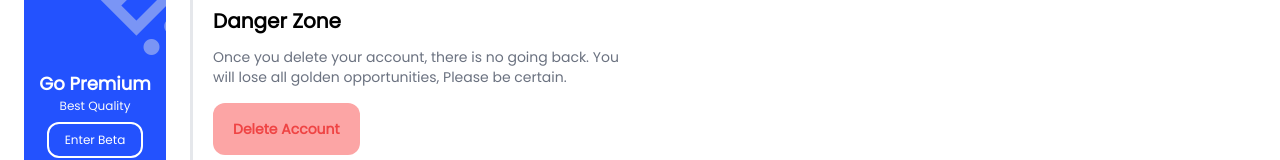
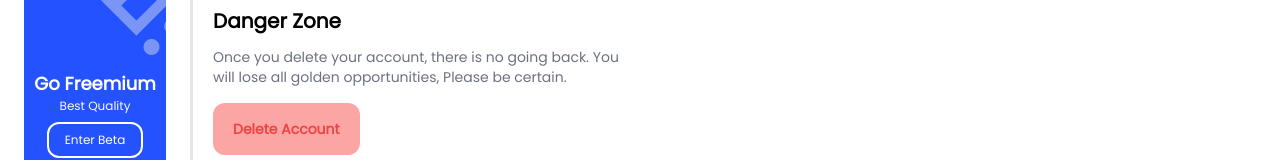
Before and after one commit to Siddhantsingh1230/ShopSpace, a React (Create React App) app: page /settings in a window 1280 px wide. Shown: the part 539-699 px from the top of the page. Built offline with nearby package versions, Linux system fonts and the light colour scheme.

Commit message:
fixed styles

```diff
--- a/src/pages/Settings.jsx
+++ b/src/pages/Settings.jsx
@@ -105,7 +105,7 @@ const Settings = ({ setProgress }) => {
               </div>
               <div className="w-[75%] h-[35%] rounded-xl   bg-[#2352FE] mb-5 flex items-center justify-center relative overflow-hidden">
                 <div className="flex flex-col items-center justify-center relative z-20">
-                  <h1 className=" text-lg text-white font-bold ">Go Premium</h1>
+                  <h1 className=" text-lg text-white font-bold ">Go Freemium</h1>
                   <p className=" text-gray-50 text-xs">Best Quality</p>
                   <h1 className="cursor-pointer border-2 border-white py-2 px-4 rounded-xl text-white text-xs  mt-2">
                     Enter Beta
```
